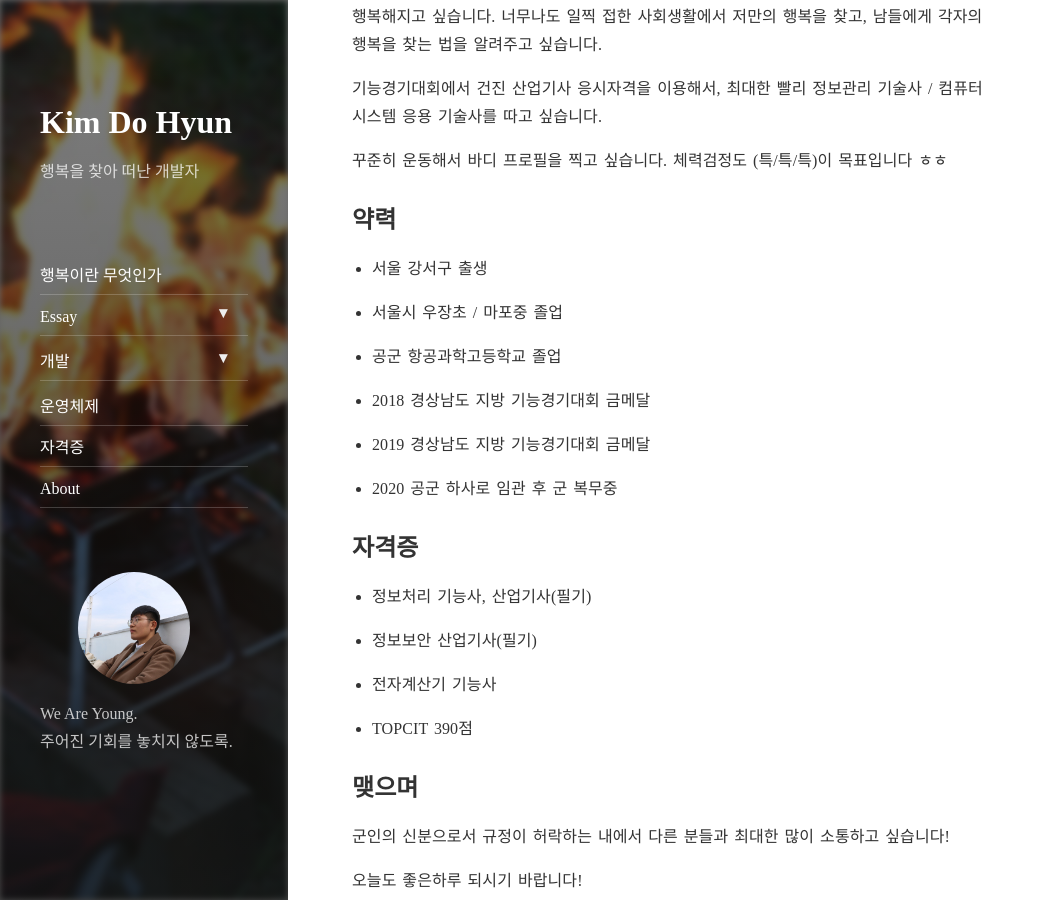
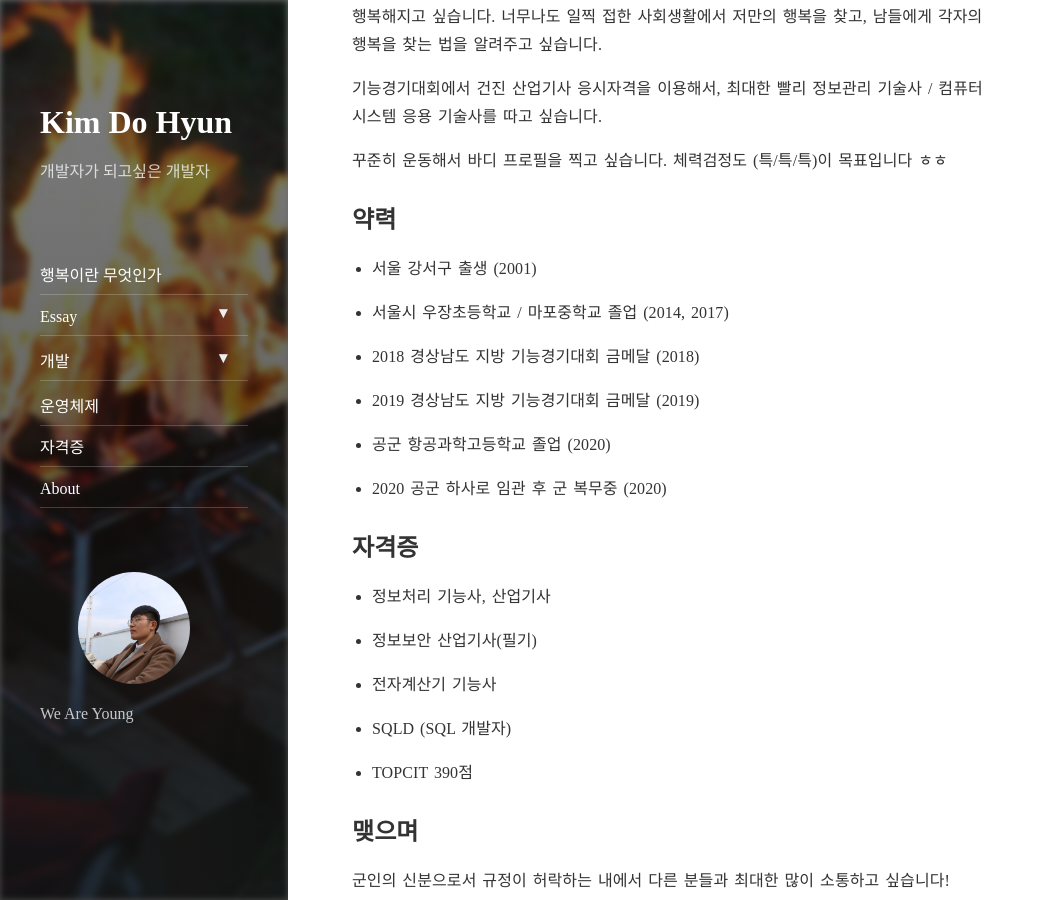
Before and after one commit to azza999/azza999.github.io, a Jekyll site: the page built from about.md, in a window 1280 px wide and 900 px high, scrolled down 790 px. Shown: the whole window, without its empty margins (0-1044 px from the left). Built offline with Jekyll 4.4.1, drawn with Linux system fonts in a browser that asks for light colours; nearby versions of some CDN libraries.

```diff
--- a/_config.yml
+++ b/_config.yml
@@ -13,13 +13,12 @@ url:                 https://azza999.github.io
 baseurl:             ""
 
 # A very short description of your page
-tagline:             행복을 찾아 떠난 개발자
+tagline:             개발자가 되고싶은 개발자
 
 # A short description of the page, used in the sidebar and as fallback for the meta description tag.
 # Markdown enabled, but don't use more than one paragraph (enforced by `>`)
 description:         >
-  We Are Young.<br>
-  주어진 기회를 놓치지 않도록.
+  We Are Young
 
 
 # This should be the same author as first entry in `_data/authors.yml`
--- a/about.md
+++ b/about.md
@@ -30,25 +30,27 @@ order: 10
 
 ## 약력
 
-- 서울 강서구 출생
+- 서울 강서구 출생 (2001)
 
-- 서울시 우장초 / 마포중 졸업
+- 서울시 우장초등학교 / 마포중학교 졸업 (2014, 2017)
 
-- 공군 항공과학고등학교 졸업
+- 2018 경상남도 지방 기능경기대회 금메달 (2018)
 
-- 2018 경상남도 지방 기능경기대회 금메달
+- 2019 경상남도 지방 기능경기대회 금메달 (2019)
 
-- 2019 경상남도 지방 기능경기대회 금메달
+- 공군 항공과학고등학교 졸업 (2020)
 
-- 2020 공군 하사로 임관 후 군 복무중
+- 2020 공군 하사로 임관 후 군 복무중 (2020)
 
 ## 자격증
 
-- 정보처리 기능사, 산업기사(필기)
+- 정보처리 기능사, 산업기사
 
 - 정보보안 산업기사(필기)
 
 - 전자계산기 기능사
+
+- SQLD (SQL 개발자)
 
 - TOPCIT 390점
 
```
Also changed, not shown: _posts/2021-01-30-pam.md (+2 -0 lines).
